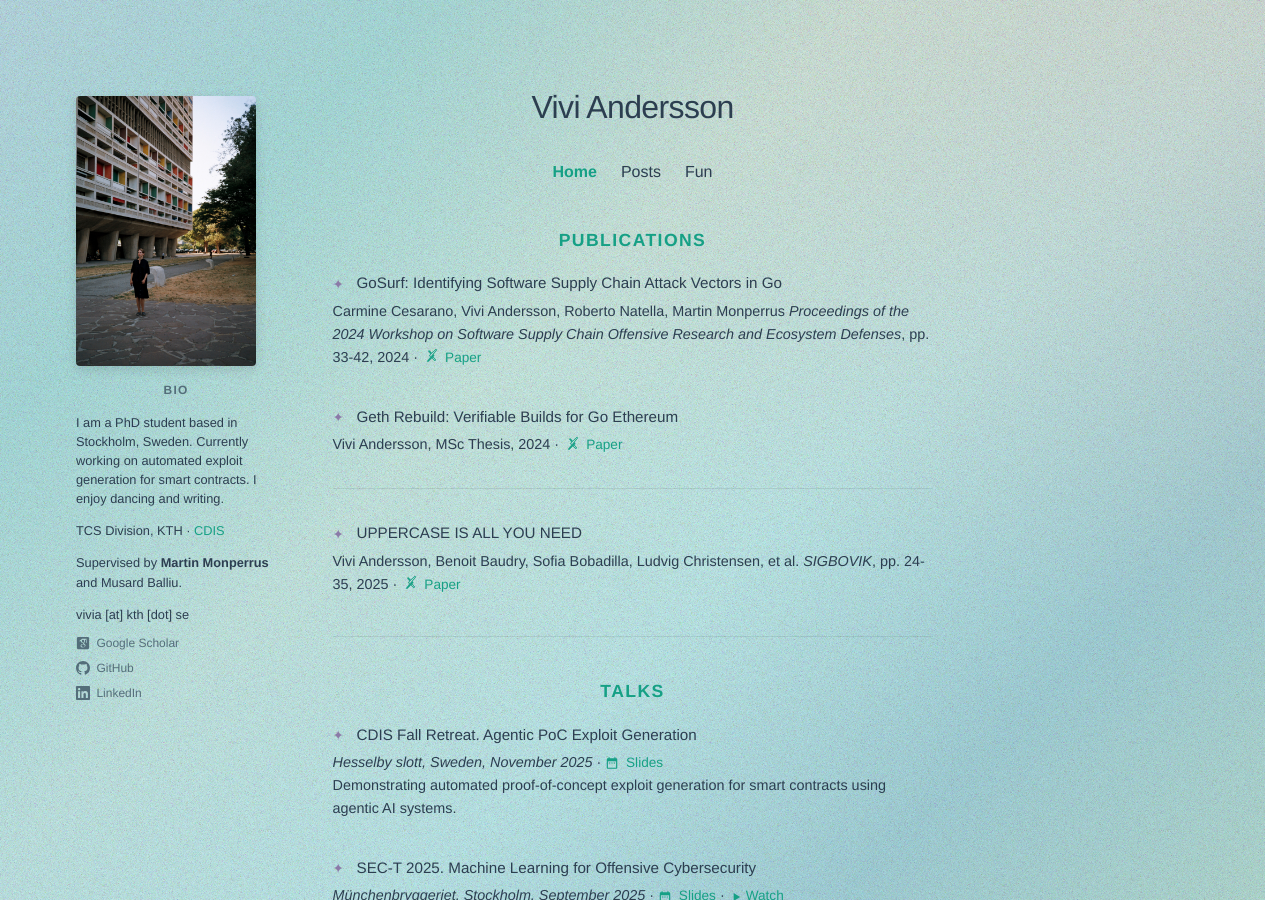
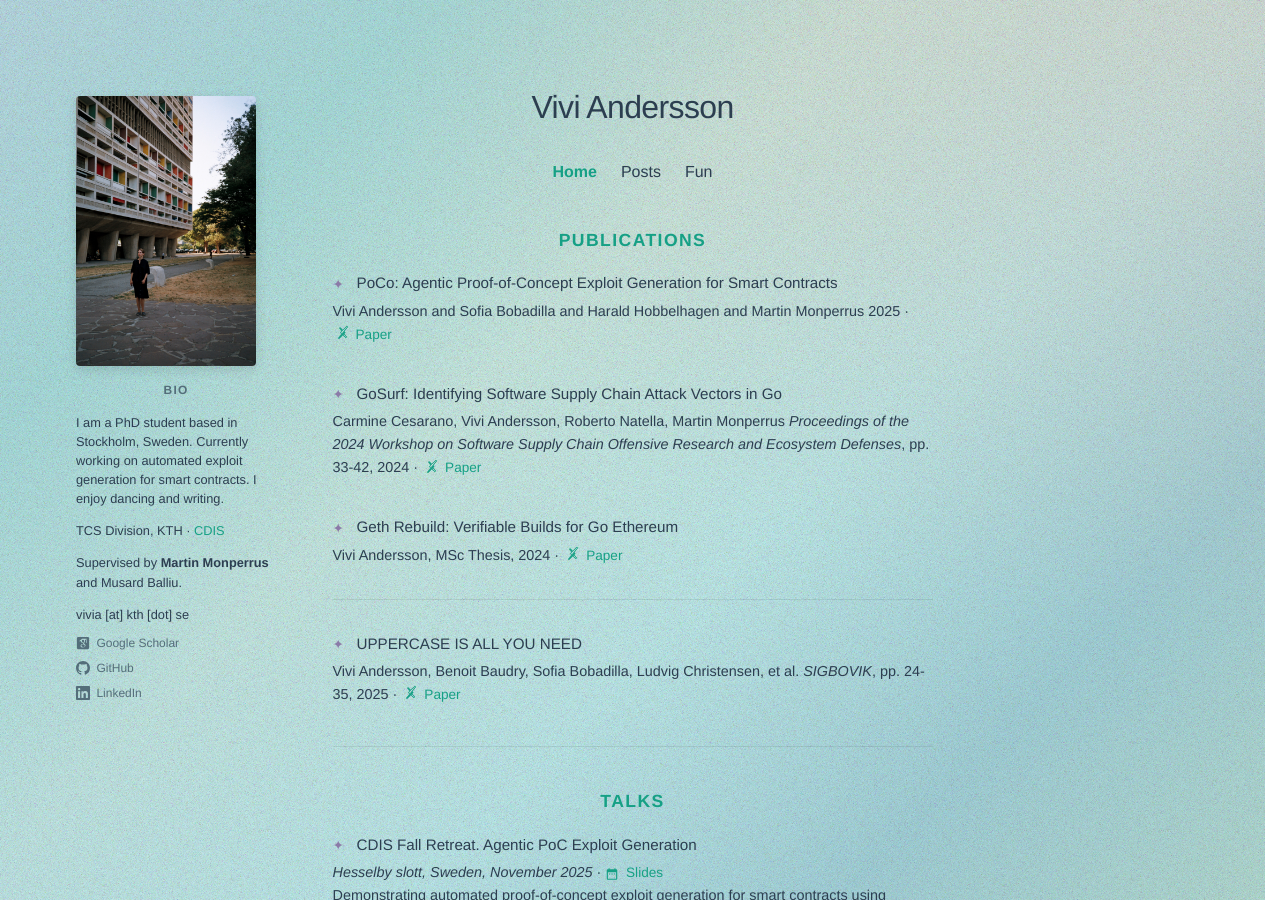
Before and after one commit to vivi365/vivi365.github.io, a Jekyll site: the page built from index.markdown, in a window 1280 px wide and 900 px high. Built offline with Jekyll 4.4.1, drawn with Linux system fonts in a browser that asks for light colours; some web fonts are replaced.

Commit message:
adds poco again

```diff
--- a/index.markdown
+++ b/index.markdown
@@ -6,6 +6,10 @@ title: Home
 <section id="publications" markdown="1">
 
 ## Publications
+
+**PoCo: Agentic Proof-of-Concept Exploit Generation for Smart Contracts**
+Vivi Andersson and Sofia Bobadilla and Harald Hobbelhagen and Martin Monperrus
+2025 · <a href="https://arxiv.org/abs/2511.02780" target="_blank" class="paper-link"><svg fill="currentColor" stroke="currentColor" stroke-width="15"><use href="#icon-arxiv"/></svg>Paper</a>
 
 **GoSurf: Identifying Software Supply Chain Attack Vectors in Go**
 Carmine Cesarano, Vivi Andersson, Roberto Natella, Martin Monperrus
```
